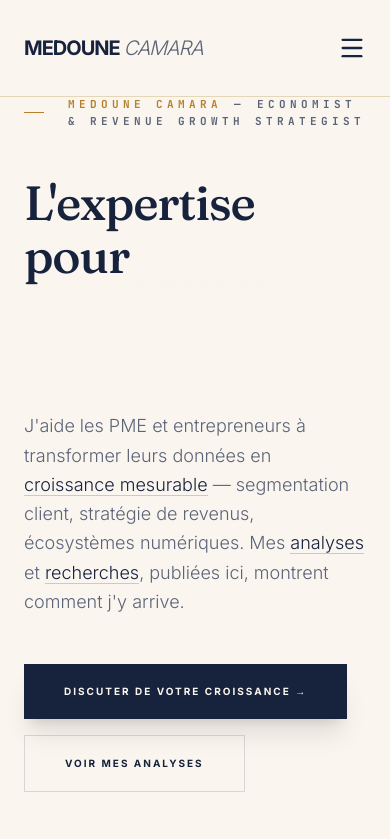
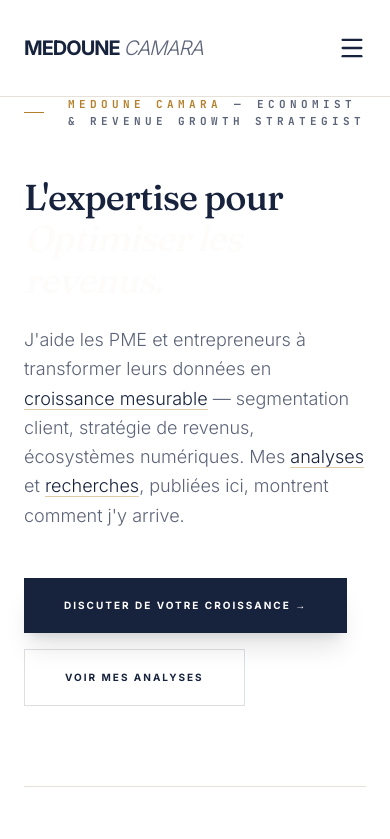
Before and after one commit to Medoune-data/medoune-business-analyst, a Next.js app: page / in a window 390 px wide. Shown: the top 839 px of the page. Built offline with nearby package versions, Linux system fonts and the light colour scheme.

Commit message:
Refonte complète : thème clair, positionnement croissance PME, premier article

```diff
--- a/src/app/about/page.tsx
+++ b/src/app/about/page.tsx
@@ -16,7 +16,7 @@ export default function AboutPage() {
             </p>
           </div>
 
-          <h1 className="text-6xl md:text-[8vw] font-serif font-medium leading-[0.9] tracking-tighter mb-12 text-ink">
+          <h1 className="text-5xl sm:text-6xl md:text-[8vw] font-serif font-medium leading-[0.95] tracking-tighter mb-12 text-ink">
             L'Analyste <br />
             <WordRotatorAbout />
           </h1>
--- a/src/app/globals.css
+++ b/src/app/globals.css
@@ -2,13 +2,13 @@
 
 @theme {
   /* ─── Palette "Ledger Ivoire" ────────────────────────────────────────── */
-  --color-paper: #FAF6EF;        /* fond principal, ivoire papier */
-  --color-paper-deep: #F1E8D6;   /* fond de sections alternées / cartes */
+  --color-paper: #FFFFFF;        /* fond principal — blanc pur */
+  --color-paper-deep: #F7F5F0;   /* fond de sections alternées / cartes — gris chaud très léger */
   --color-ink: #17223D;          /* texte principal, bleu-nuit encre */
   --color-ink-soft: #5C6478;     /* texte secondaire */
   --color-gold: #B4802C;         /* accent principal — or antique */
   --color-forest: #33503E;       /* accent secondaire — vert profond */
-  --color-line: #E4D7B8;         /* filets / bordures chaudes */
+  --color-line: #E5E1D8;         /* filets / bordures, neutres */
 
   /* Conservés pour compatibilité avec les pages pas encore migrées */
   --color-accent-primary: #B4802C;
@@ -20,7 +20,7 @@
 }
 
 :root {
-  --background: #FAF6EF;
+  --background: #FFFFFF;
   --foreground: #17223D;
 }
 
--- a/src/app/page.tsx
+++ b/src/app/page.tsx
@@ -36,11 +36,11 @@ export default function Home() {
           </div>
 
           <div className="mb-12">
-            <h1 className="text-5xl md:text-[7vw] font-serif font-medium tracking-tight leading-[1.1] mb-16 md:mb-8 text-ink">
+            <h1 className="text-4xl sm:text-5xl md:text-[7vw] font-serif font-medium tracking-tight leading-[1.15] mb-6 md:mb-8 text-ink">
               L'expertise pour <br />
               <WordRotator />
             </h1>
-            <p className="text-ink-soft text-lg md:text-2xl leading-relaxed font-light max-w-3xl mt-10 md:mt-0">
+            <p className="text-ink-soft text-lg md:text-2xl leading-relaxed font-light max-w-3xl">
               J'aide les PME et entrepreneurs à transformer leurs données en{' '}
               <span className="text-ink border-b border-gold/40">croissance mesurable</span> —
               segmentation client, stratégie de revenus, écosystèmes numériques. Mes{' '}
--- a/src/components/WordRotator.tsx
+++ b/src/components/WordRotator.tsx
@@ -20,15 +20,15 @@ export default function WordRotator() {
   }, []);
 
   return (
-    <span className="relative flex items-center h-[1.35em] overflow-hidden w-full">
+    <span className="relative inline-block w-full">
       <AnimatePresence mode="wait">
         <motion.span
           key={words[index]}
-          initial={{ y: "60%", opacity: 0 }}
-          animate={{ y: "0%", opacity: 1 }}
-          exit={{ y: "-60%", opacity: 0 }}
-          transition={{ duration: 0.5, ease: "circOut" }}
-          className="absolute left-0 italic font-medium text-gold block w-full leading-[1.35]"
+          initial={{ opacity: 0 }}
+          animate={{ opacity: 1 }}
+          exit={{ opacity: 0 }}
+          transition={{ duration: 0.4, ease: "easeInOut" }}
+          className="italic font-medium text-gold block"
         >
           {words[index]}
         </motion.span>
--- a/src/components/WordRotatorAbout.tsx
+++ b/src/components/WordRotatorAbout.tsx
@@ -15,15 +15,15 @@ export default function WordRotatorAbout() {
   }, []);
 
   return (
-    <span className="relative inline-flex items-center h-[1.3em] overflow-hidden align-bottom min-w-[4ch]">
+    <span className="relative inline-block align-bottom">
       <AnimatePresence mode="wait">
         <motion.span
           key={words[index]}
-          initial={{ y: "70%", opacity: 0 }}
-          animate={{ y: "0%", opacity: 1 }}
-          exit={{ y: "-70%", opacity: 0 }}
-          transition={{ duration: 0.7, ease: [0.76, 0, 0.24, 1] }}
-          className="italic text-gold font-medium block whitespace-nowrap leading-[1.3]"
+          initial={{ opacity: 0 }}
+          animate={{ opacity: 1 }}
+          exit={{ opacity: 0 }}
+          transition={{ duration: 0.5, ease: "easeInOut" }}
+          className="italic text-gold font-medium block"
         >
           {words[index]}
         </motion.span>
--- a/tailwind_config.ts
+++ b/tailwind_config.ts
@@ -9,13 +9,13 @@ const config: Config = {
   theme: {
     extend: {
       colors: {
-        'paper': '#FAF6EF',
-        'paper-deep': '#F1E8D6',
+        'paper': '#FFFFFF',
+        'paper-deep': '#F7F5F0',
         'ink': '#17223D',
         'ink-soft': '#5C6478',
         'gold': '#B4802C',
         'forest': '#33503E',
-        'line': '#E4D7B8',
+        'line': '#E5E1D8',
         // Conservés pour compatibilité avec les pages pas encore migrées
         'brand-midnight': '#020617',
         'accent-primary': '#B4802C',
```
